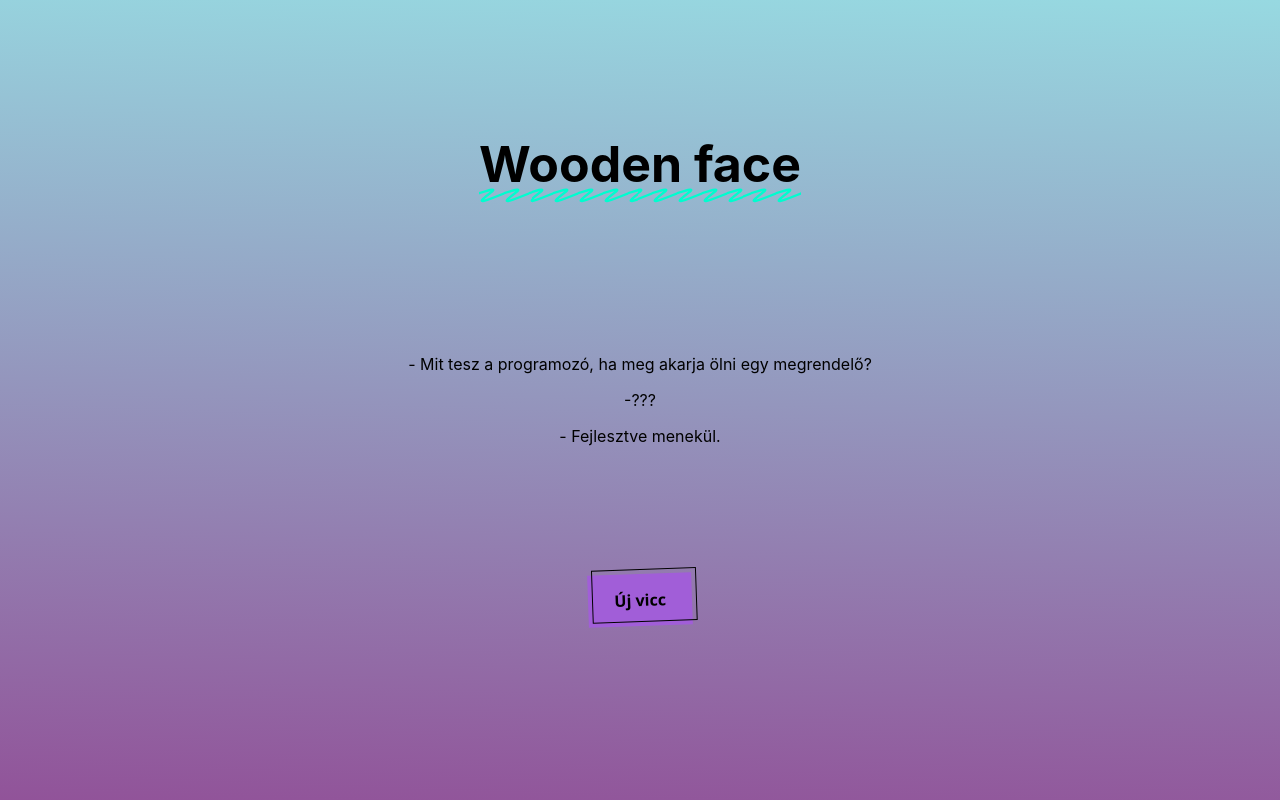
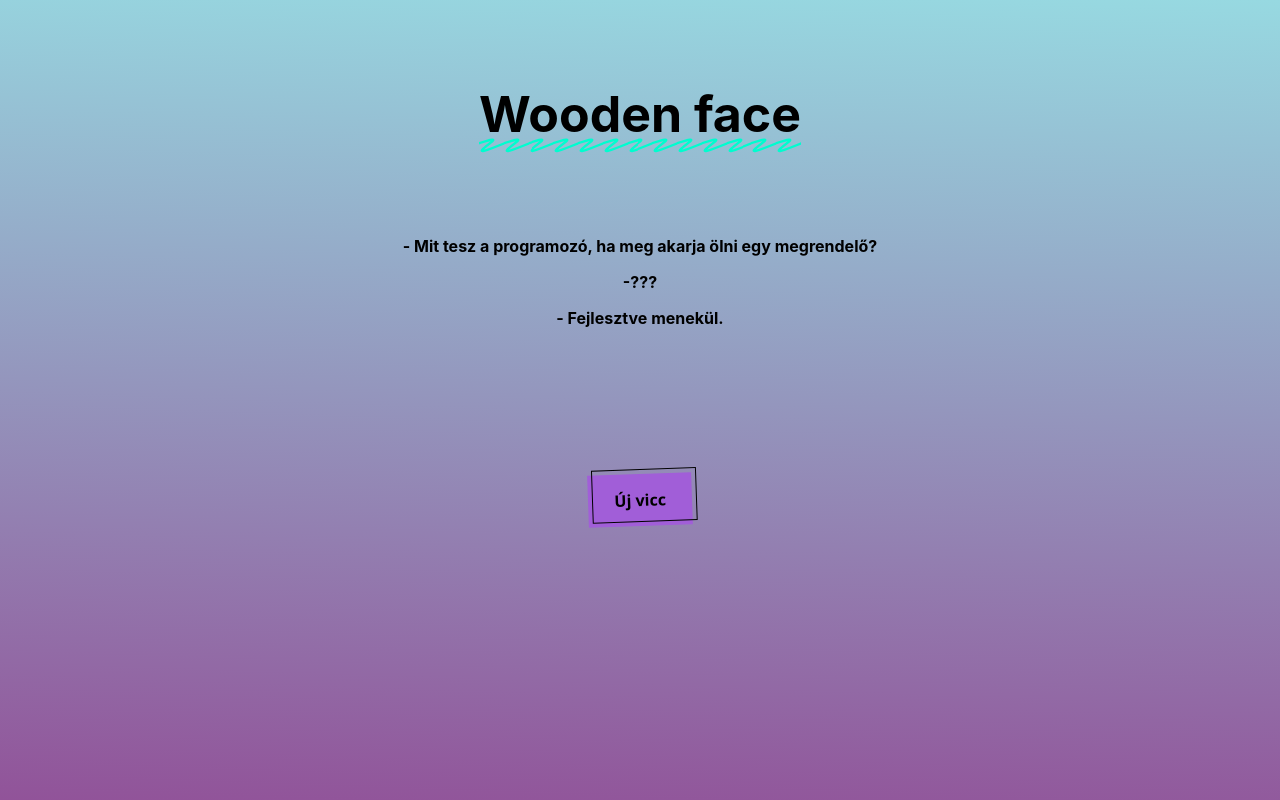
Before and after one commit to Bladam93/dad_jokes, a React (Create React App) app: page / in a window 1280 px wide. Built offline with nearby package versions, Linux system fonts and the light colour scheme.

Commit message:
kicsi igazítás

```diff
--- a/src/App.css
+++ b/src/App.css
@@ -32,7 +32,7 @@
 /* CSS */
 .btn {
 
-  top: 200px;
+  top: 100px;
 
 
 
@@ -166,7 +166,7 @@
   /*position: relative;*/
 
   position: fixed;
-  top: 100px;
+  top: 50px;
   font-size: 50px;
 
 
@@ -189,5 +189,7 @@
 
 
 .textbox {
+  font-weight: bold;
   position: fixed;
+  top: 220px;
 }
```
